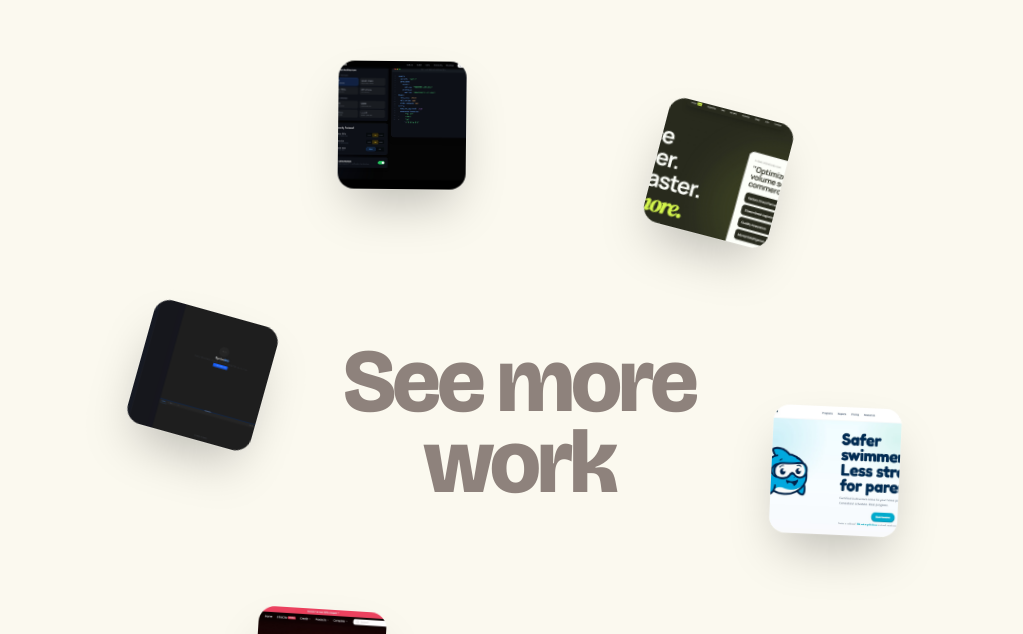
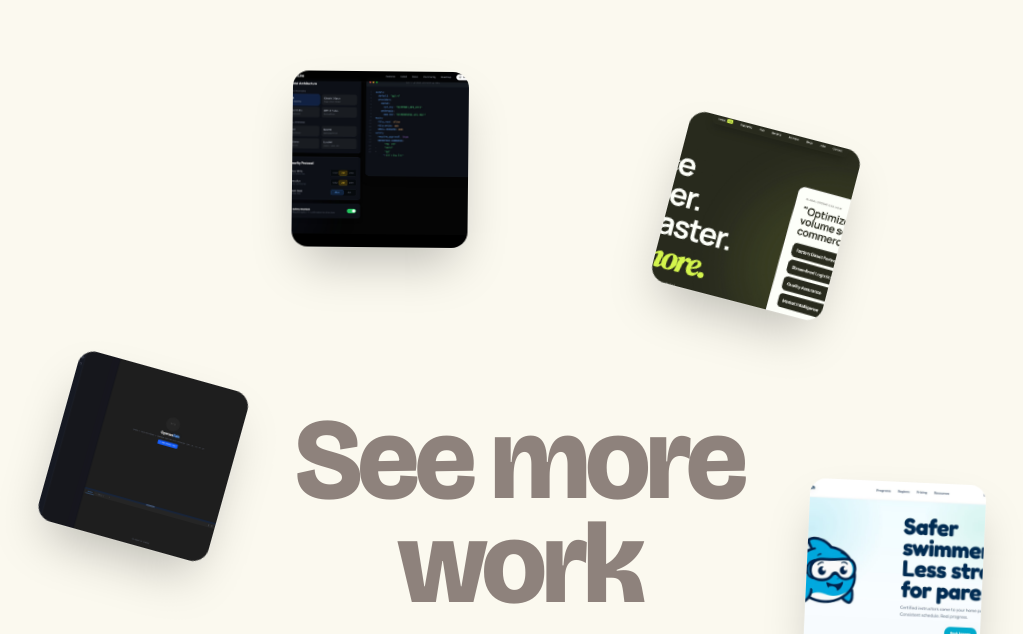
Before and after one commit to deepmroot/mandeep-portfolio, a React (Vite) app: page / in a window 1280 px wide. Shown: the part 5686-6320 px from the top of the page, without its empty margins (121-1144 px from the left). Built offline with nearby package versions, Linux system fonts and the light colour scheme.

Commit message:
Bump See more work tile and heading size

```diff
--- a/src/appart-theme/Portfolio.jsx
+++ b/src/appart-theme/Portfolio.jsx
@@ -893,7 +893,7 @@ function SeeMoreWork() {
     <section
       ref={sectionRef}
       data-dark-section
-      className="relative z-40 overflow-hidden min-h-[780px] sm:min-h-[900px] flex items-center"
+      className="relative z-40 overflow-hidden min-h-[900px] sm:min-h-[1080px] flex items-center"
     >
       <div className="relative z-10 mx-auto h-px w-px flex items-center justify-center">
         <div ref={ringRef} className="absolute top-1/2 left-1/2">
@@ -902,9 +902,9 @@ function SeeMoreWork() {
             return (
               <div
                 key={item.thumb}
-                className="absolute w-20 h-20 sm:w-28 sm:h-28 md:w-32 md:h-32 rounded-2xl overflow-hidden shadow-2xl ring-1 ring-white/10"
+                className="absolute w-28 h-28 sm:w-36 sm:h-36 md:w-44 md:h-44 rounded-2xl overflow-hidden shadow-2xl ring-1 ring-white/10"
                 style={{
-                  transform: `translate(-50%, -50%) rotate(${angle}deg) translate(min(30vw, 320px)) rotate(${-angle + item.tilt}deg)`,
+                  transform: `translate(-50%, -50%) rotate(${angle}deg) translate(min(33vw, 380px)) rotate(${-angle + item.tilt}deg)`,
                 }}
               >
                 <img src={item.thumb} alt="" className="w-full h-full object-cover" />
@@ -913,7 +913,7 @@ function SeeMoreWork() {
           })}
         </div>
         <h2
-          className={`${DISPLAY} relative z-10 text-center font-extrabold text-[#8e827c] text-[clamp(2.5rem,7vw,6rem)] leading-[0.9] tracking-[-0.04em] whitespace-nowrap`}
+          className={`${DISPLAY} relative z-10 text-center font-extrabold text-[#8e827c] text-[clamp(3.5rem,9vw,8rem)] leading-[0.9] tracking-[-0.04em] whitespace-nowrap`}
         >
           See more
           <br />
```
